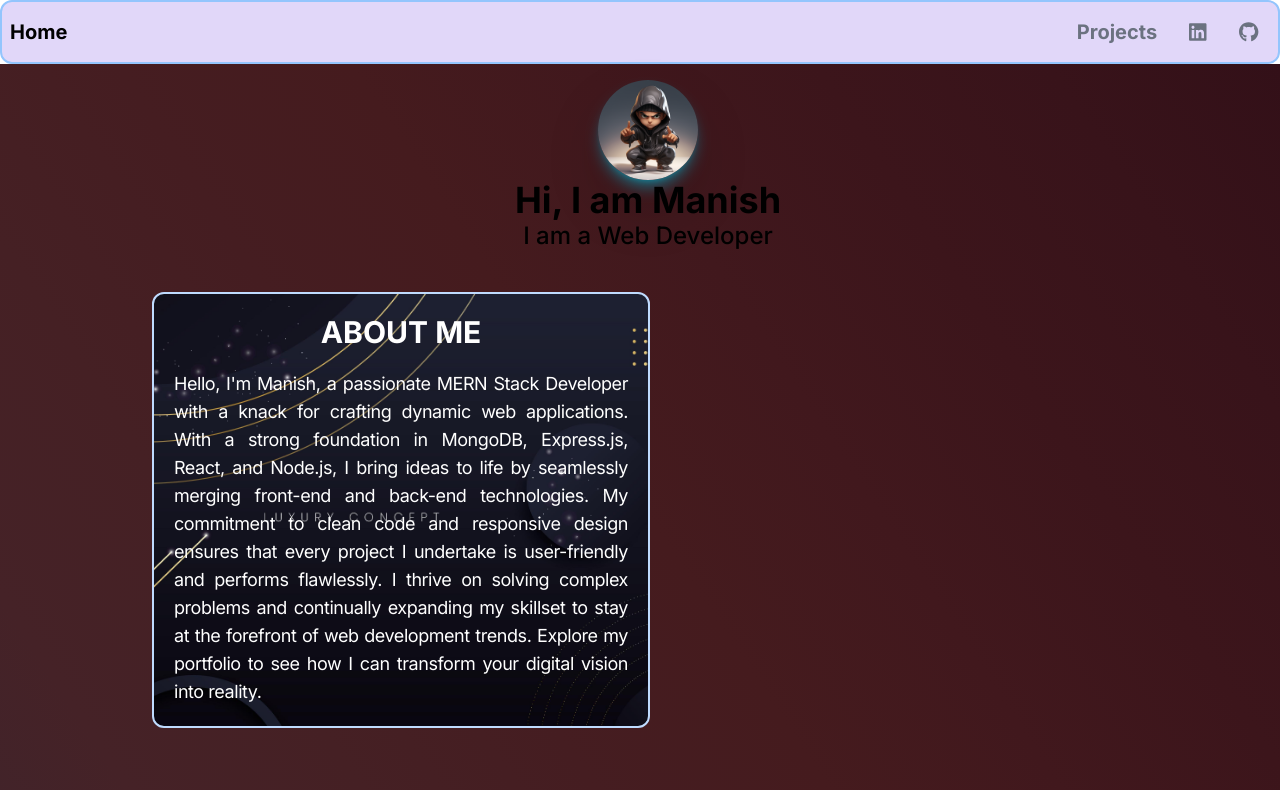
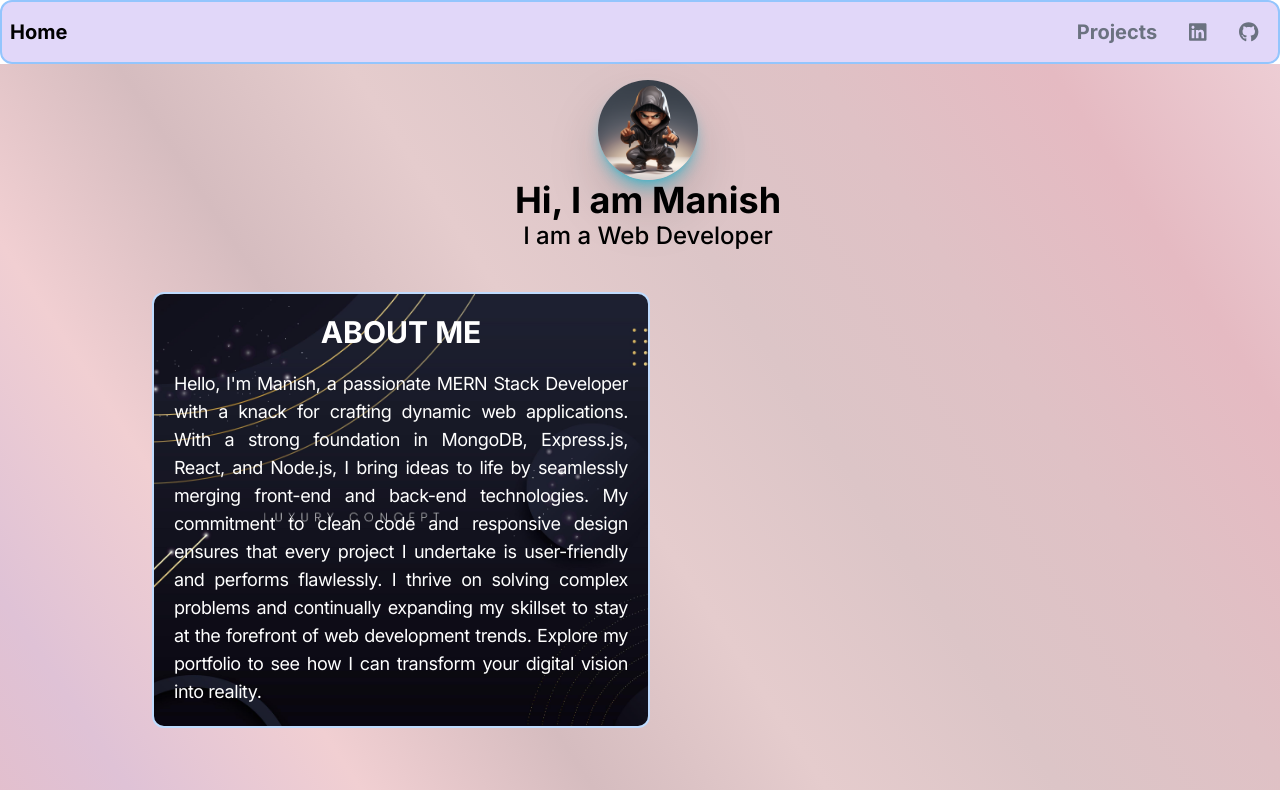
Before and after one commit to manishgupta117/manish_portfolio2, a Next.js app: page / in a window 1280 px wide. Shown: the top 790 px of the page. Built offline with nearby package versions, Linux system fonts and the light colour scheme.

Commit message:
globals.css addition

```diff
--- a/app/globals.css
+++ b/app/globals.css
@@ -8,7 +8,7 @@
   background: linear-gradient(90deg, rgba(131,58,180,1) 0%, rgba(175,23,251,1) 0%, rgba(248,179,179,1) 48%, rgba(248,179,178,0.9790849445246849) 61%, rgba(249,84,53,1) 100%, rgba(248,192,118,1) 100%, rgba(236,146,20,1) 100%);
  */
  /*background-image: url("../bg-img/bg_bggenerator_com.png");*/
-background-image: linear-gradient(to right top, #2f2a2d, #34282e, #3a262d, #40242b, #452227, #452024, #451d21, #451b1e, #41181d, #3c151b, #38131a, #331018);  height: 100%;
+background-image: linear-gradient(to right top, #e9c8dc, #e5c0d3, #f7d1df, #e5bdc7, #dfc2d6, #f1cfd2, #d5bcbf, #e5cccd, #dcc5c7, #dfc1c5, #e5bac2, #edcdd4);  height: 100%;
 
   /* Center and scale the image nicely */
   background-position: center;
```
